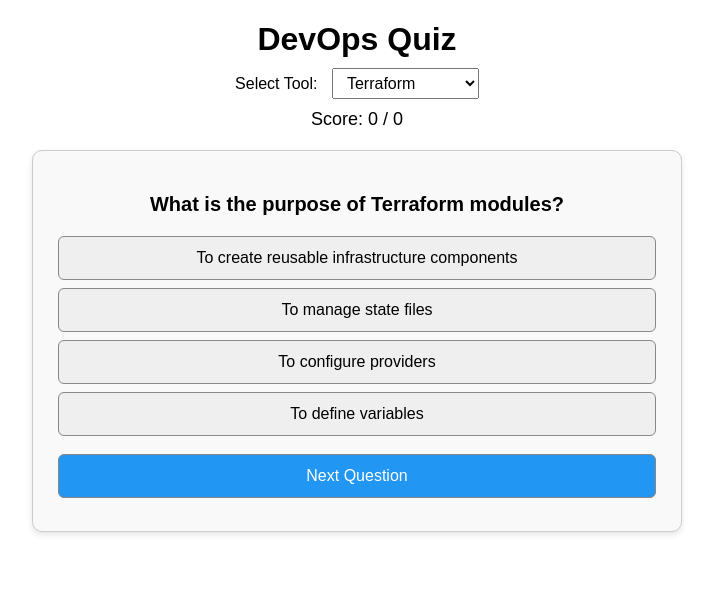
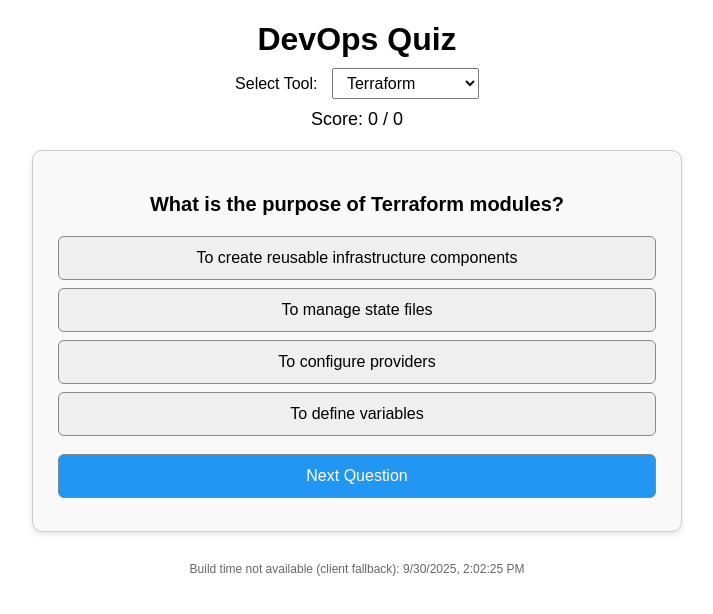
Before and after one commit to ahamed338/devops-quiz, a React (Create React App) app: page / in a window 1280 px wide. Shown: the top 614 px of the page, without its empty margins (283-996 px from the left). Built offline with nearby package versions, Linux system fonts and the light colour scheme.

Commit message:
Show local fallback time when build metadata is not present

```diff
--- a/src/App.js
+++ b/src/App.js
@@ -12,6 +12,7 @@
   const [buildTime, setBuildTime] = useState("");
   const [commitSha, setCommitSha] = useState("");
   const [runNumber, setRunNumber] = useState("");
+  const [localTime, setLocalTime] = useState("");
 
   // Load timestamp from environment set in GitHub Actions
   useEffect(() => {
@@ -24,6 +25,8 @@
     if (process.env.REACT_APP_RUN_NUMBER) {
       setRunNumber(process.env.REACT_APP_RUN_NUMBER);
     }
+    // set a local fallback time (useful when build-time isn't injected)
+    setLocalTime(new Date().toLocaleString());
   }, []);
 
   const loadQuestion = () => {
@@ -109,11 +112,15 @@
         </div>
       )}
 
-      {buildTime && (
+      {buildTime ? (
         <p className="build-time">
           Last updated: {buildTime}
           {commitSha && <span> — {commitSha}</span>}
           {runNumber && <span> (run #{runNumber})</span>}
+        </p>
+      ) : (
+        <p className="build-time">
+          Build time not available (client fallback): {localTime}
         </p>
       )}
     </div>
```
